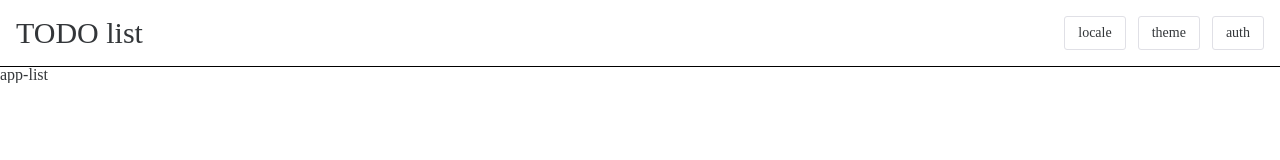
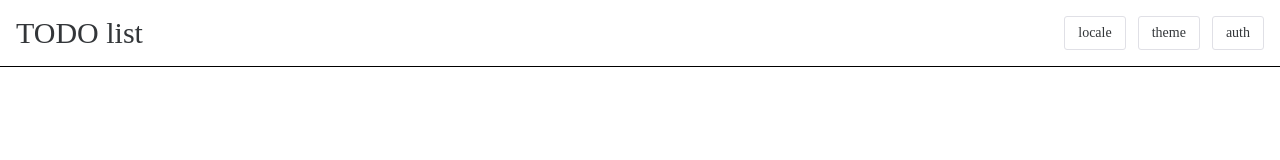
Before and after one commit to Mandred19/vue-todo-list-ui, a Vue app: page /list in a window 1280 px wide. Shown: the top 160 px of the page. Built offline with nearby package versions, Linux system fonts and the light colour scheme.

Commit message:
add search component

```diff
--- a/src/App.vue
+++ b/src/App.vue
@@ -7,7 +7,9 @@
       <n-layout>
         <app-header/>
 
-        <app-content/>
+        <app-body/>
+
+        <app-footer/>
       </n-layout>
     </n-space>
   </n-config-provider>
@@ -18,7 +20,8 @@
   import { NConfigProvider, enUS, dateEnUS, NSpace, NLayout } from 'naive-ui';
   import themeOverrides from '@/theme';
   import AppHeader from '@/components/app-header/index.vue';
-  import AppContent from '@/components/app-content/index.vue';
+  import AppBody from '@/components/app-body/index.vue';
+  import AppFooter from '@/components/app-footer/index.vue';
 
   export default defineComponent({
     name: 'app',
@@ -27,7 +30,8 @@
       NSpace,
       NLayout,
       AppHeader,
-      AppContent,
+      AppBody,
+      AppFooter,
     },
 
     setup() {
--- a/src/components/app-content/index.vue
+++ b/src/components/app-body/index.vue
@@ -1,5 +1,5 @@
 <template>
-  <n-layout-content class="app-content">
+  <n-layout-content class="app-body">
     <router-view/>
   </n-layout-content>
 </template>
@@ -9,7 +9,7 @@
   import { NLayoutContent } from 'naive-ui';
 
   export default defineComponent({
-    name: 'app-content',
+    name: 'app-body',
     components: {
       NLayoutContent,
     },
@@ -21,7 +21,7 @@
 </script>
 
 <style lang="scss">
-  .app-content {
+  .app-body {
     height: 100%;
     width: 100%;
     overflow: hidden;
--- /dev/null
+++ b/src/components/app-footer/index.vue
@@ -0,0 +1,26 @@
+<template>
+  <n-layout-footer class="app-footer"></n-layout-footer>
+</template>
+
+<script lang="ts">
+  import { defineComponent } from 'vue';
+  import { NLayoutFooter } from 'naive-ui';
+
+  export default defineComponent({
+    name: 'app-footer',
+    components: {
+      NLayoutFooter,
+    },
+
+    setup() {
+      return {};
+    },
+  });
+</script>
+
+<style lang="scss">
+  .app-footer {
+    width: 100%;
+    overflow: hidden;
+  }
+</style>
--- a/src/views/app-list/index.vue
+++ b/src/views/app-list/index.vue
@@ -1,5 +1,7 @@
 <template>
-  <n-space :vertical="true">app-list</n-space>
+  <n-space :vertical="true">
+
+  </n-space>
 </template>
 
 <script lang="ts">
@@ -13,7 +15,9 @@
     },
 
     setup() {
-      return {};
+      return {
+
+      };
     },
   });
 </script>
```
Also changed, not shown: src/components/app-search/index.vue (added, +43 -0 lines).
